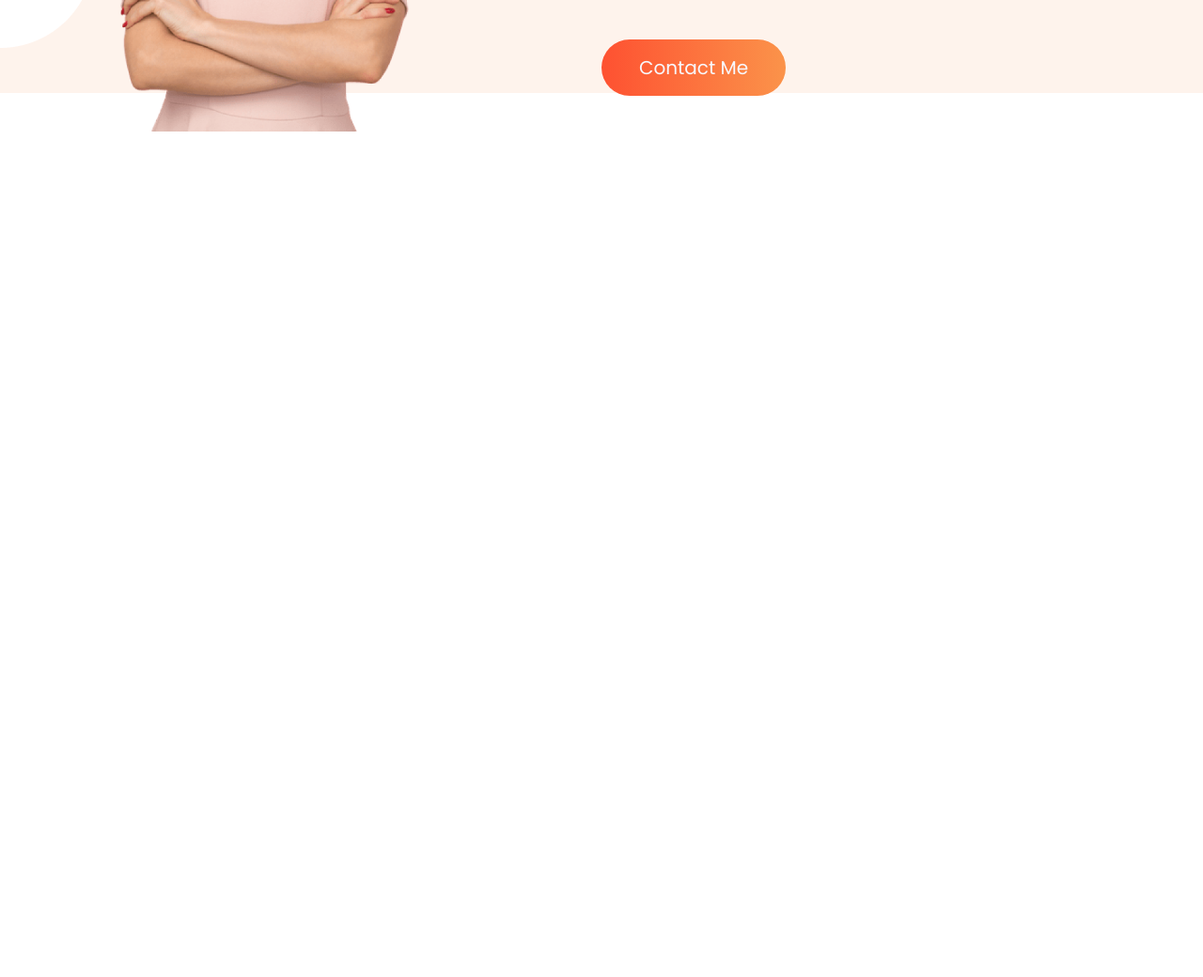
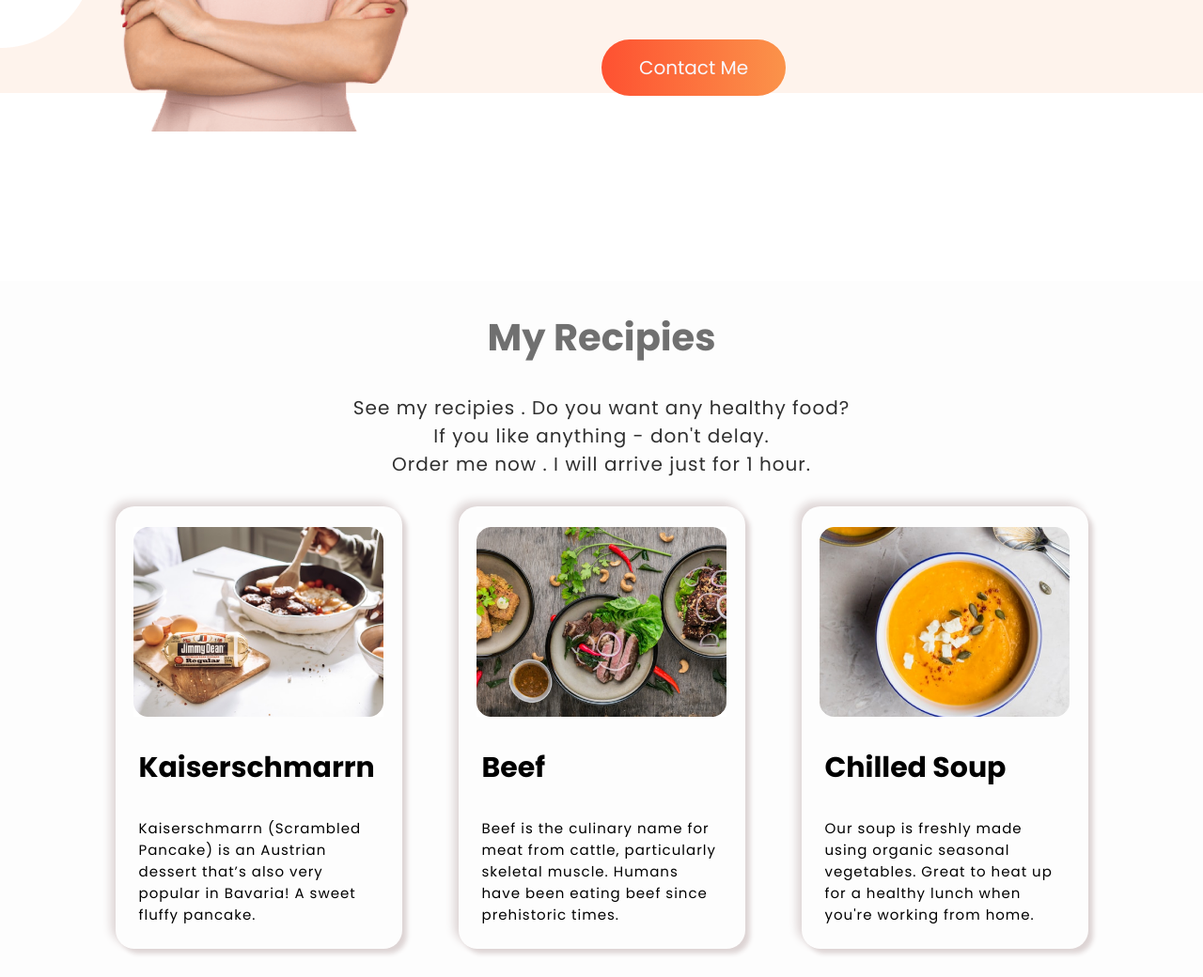
Before and after one commit to ra-raju/Raju-s-Foods-Home, a plain HTML site: page index.html in a window 1280 px wide. Shown: the part 1579-2619 px from the top of the page at 94% size. Before the commit the page ends 1878 px from the top, so only its background shows below. Drawn offline with Linux system fonts and the light colour scheme.

Commit message:
add recipies section

```diff
--- a/index.html
+++ b/index.html
@@ -69,6 +69,46 @@
       </section>
 
       <!-- about section end -->
+
+      <!-- recipies section -->
+      <section class="recipies">
+        <h1 class="recipies__heading">my recipies</h1>
+        <p class="recipies__para">
+          See my recipies . Do you want any healthy food? <br />
+          If you like anything - don't delay. <br />
+          Order me now . I will arrive just for 1 hour.
+        </p>
+        <div class="recipies__items">
+          <div class="recipie__one card">
+            <img class="recipie-img" src="./images/Project Cover.jpg" alt="" />
+            <h1>Kaiserschmarrn</h1>
+            <p>
+              Kaiserschmarrn (Scrambled Pancake) is an Austrian dessert that’s
+              also very popular in Bavaria! A sweet fluffy pancake.
+            </p>
+          </div>
+
+          <div class="recipie__two card">
+            <img class="recipie-img" src="./images/Project Cover1.jpg" alt="" />
+            <h1>Beef</h1>
+            <p>
+              Beef is the culinary name for meat from cattle, particularly
+              skeletal muscle. Humans have been eating beef since prehistoric
+              times.
+            </p>
+          </div>
+
+          <div class="recipie__three card">
+            <img class="recipie-img" src="./images/Project Cover.png" alt="" />
+            <h1>Chilled Soup</h1>
+            <p>
+              Our soup is freshly made using organic seasonal vegetables. Great
+              to heat up for a healthy lunch when you're working from home.
+            </p>
+          </div>
+        </div>
+      </section>
+      <!-- recipies section end -->
     </div>
   </body>
 </html>
--- a/style.css
+++ b/style.css
@@ -12,6 +12,10 @@ html {
 body {
   font-family: 'Poppins', sans-serif;
   overflow-x: hidden;
+}
+
+section {
+  padding: 3rem 0;
 }
 
 .navbar {
@@ -136,3 +140,73 @@ body {
   margin-bottom: 6rem;
 }
 /* about section end */
+
+/* recipies section */
+.recipies {
+  text-align: center;
+  height: auto;
+  width: 100vw;
+  background-color: #fdfdfd;
+}
+
+.recipies__heading {
+  font-size: 4rem;
+  text-transform: capitalize;
+  color: #707070;
+  font-weight: 900;
+  margin-bottom: 3rem;
+}
+
+.recipies__para {
+  font-size: 2rem;
+  letter-spacing: 0.1rem;
+  font-weight: 300;
+  color: #2f2f2f;
+  margin: 3rem 0;
+}
+
+.recipies__items {
+  display: flex;
+  justify-content: center;
+  align-items: center;
+  margin: 0 3rem;
+}
+
+.recipies__items .card {
+  height: auto;
+  width: 25%;
+  margin: 0 3rem;
+  padding: 0.5rem;
+  border-radius: 20px;
+  box-shadow: 0.5rem 0.5rem 0.5rem rgb(221, 212, 212),
+    -0.5rem -0.5rem 1rem rgb(221, 212, 212);
+  -webkit-border-radius: 20px;
+  -moz-border-radius: 20px;
+  -ms-border-radius: 20px;
+  -o-border-radius: 20px;
+}
+
+.recipie-img {
+  width: 90%;
+  margin: 2.5%;
+  padding-top: 1rem;
+}
+
+.card h1 {
+  font-size: 3rem;
+  text-align: left;
+  font-weight: 800;
+  margin: 1rem 0;
+  padding: 1rem 2rem;
+}
+
+.card p {
+  font-size: 1.5rem;
+  text-align: left;
+  margin: 1rem 0;
+  padding: 1rem 2rem;
+  font-weight: 300;
+  letter-spacing: 0.1rem;
+}
+
+/* recipies section end */ ;
```
